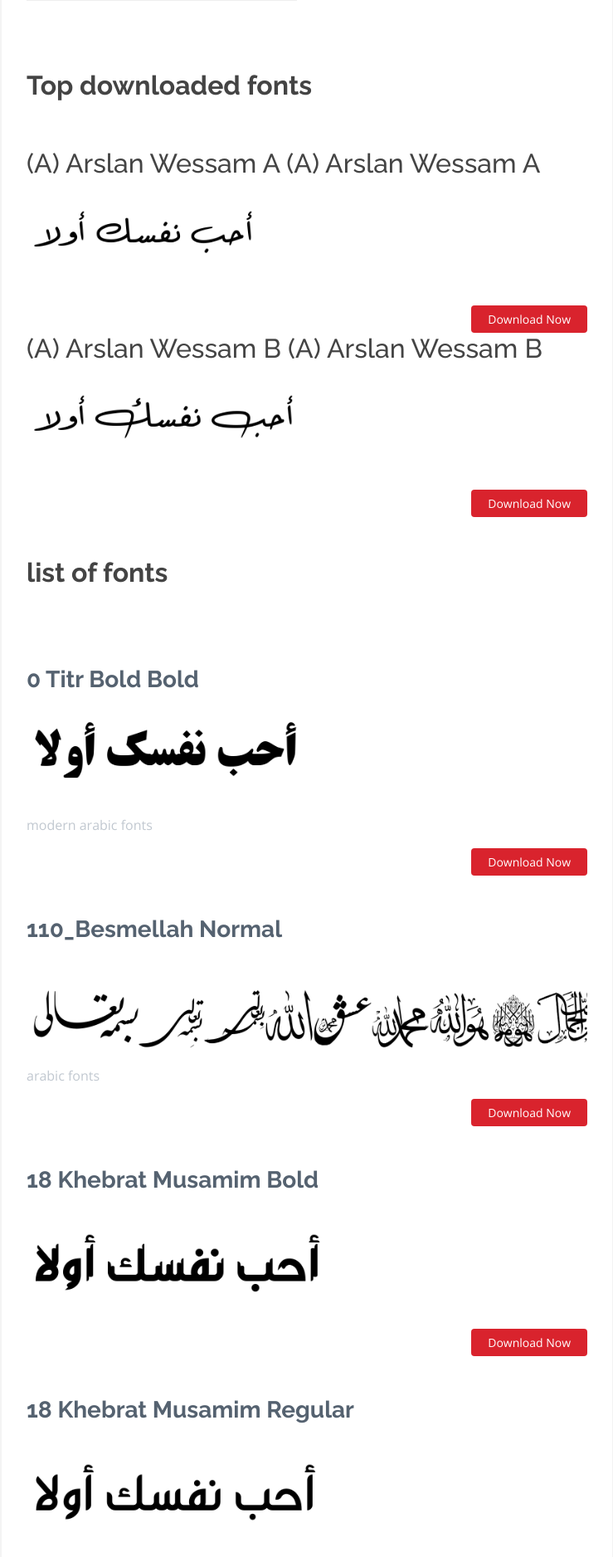
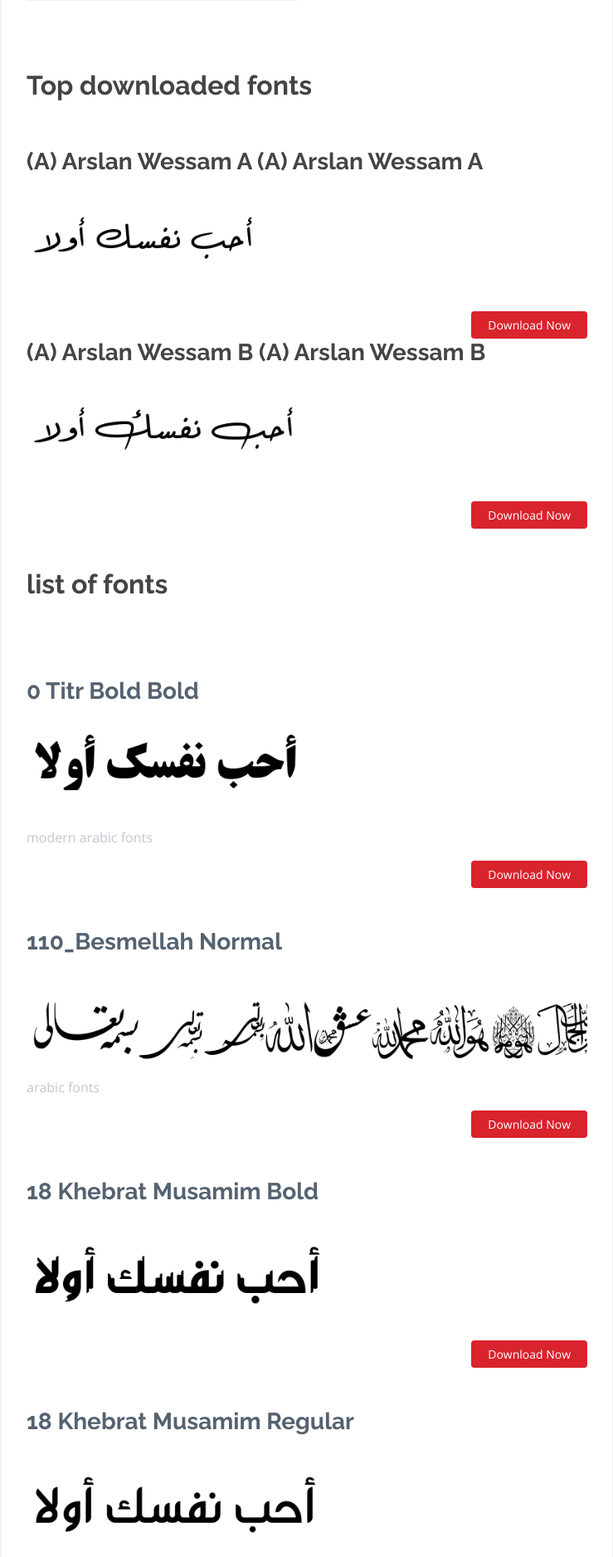
Before and after one commit to sulavprojects/new, a Django app: page / in a window 1280 px wide. Shown: the part 566-2442 px from the top of the page at 83% size, without its empty margins (80-819 px from the left). Run offline with Django 4.2, Linux system fonts and the light colour scheme; data comes from the database, SQL or seed files in the repository; parts of the project's set-up code (start-up, migrations or seed data) failed here and were passed over; some libraries are stand-ins or nearby versions.

Commit message:
first commit

```diff
--- a/templates/index.html
+++ b/templates/index.html
@@ -52,7 +52,7 @@
 
               {% for fonts in topfonts %}
 
-                      <h2>{{fonts.title}}</h2>
+                      <h1 class="entry-title">{{fonts.title}}</h1>
                       <a href="{% url 'fonts_details' fonts.slug%}"><img src="/static/{{fonts.header_image}}" class="img-fluid" alt="{{fonts.headerimg_alt}}{{fonts.title}}"></a>
 
 
@@ -88,9 +88,9 @@
 
               {% for fonts in fontsfinal %}
 
-              <h2 class="entry-title">
+              <h1 class="entry-title">
                 <a href="{% url 'fonts_details' fonts.slug %}">{{fonts.title}}</a>
-              </h2>
+              </h1>
 
               <a href="{% url 'fonts_details' fonts.slug%}"><img src="/static/{{fonts.header_image}}" class="img-fluid" alt="{{fonts.title}},{{fonts.headerimg_alt}} "></a>
 
```
